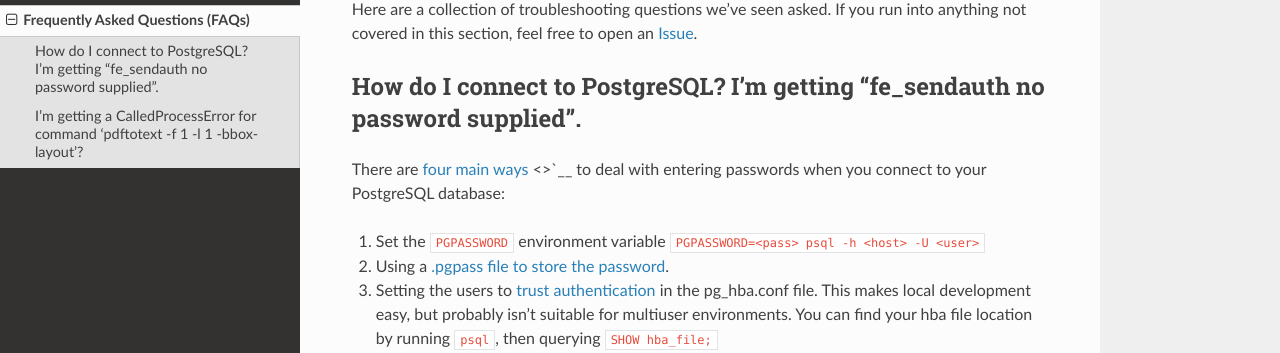
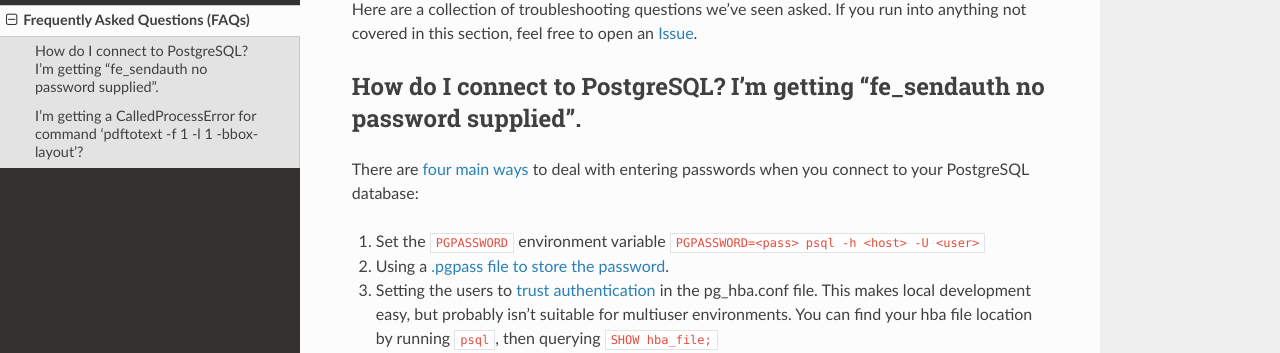
Before and after one commit to HazyResearch/fonduer, a Sphinx documentation site: the page built from docs/faqs.rst, in a window 1280 px wide and 1178 px high. Shown: the part 162-515 px from the top of the window. Built offline with Sphinx 7.4.7 and the Read the Docs theme 2.0.0, drawn with Linux system fonts in a browser that asks for light colours.

Commit message:
Fix typo

```diff
--- a/docs/faqs.rst
+++ b/docs/faqs.rst
@@ -8,9 +8,8 @@
 
 How do I connect to PostgreSQL? I'm getting "fe\_sendauth no password supplied".
 --------------------------------------------------------------------------------
-There are `four main ways`_
-<>`__
-to deal with entering passwords when you connect to your PostgreSQL database:
+There are `four main ways`_ to deal with entering passwords when you connect to
+your PostgreSQL database:
 
 1. Set the ``PGPASSWORD`` environment variable
    ``PGPASSWORD=<pass> psql -h <host> -U <user>``
```
